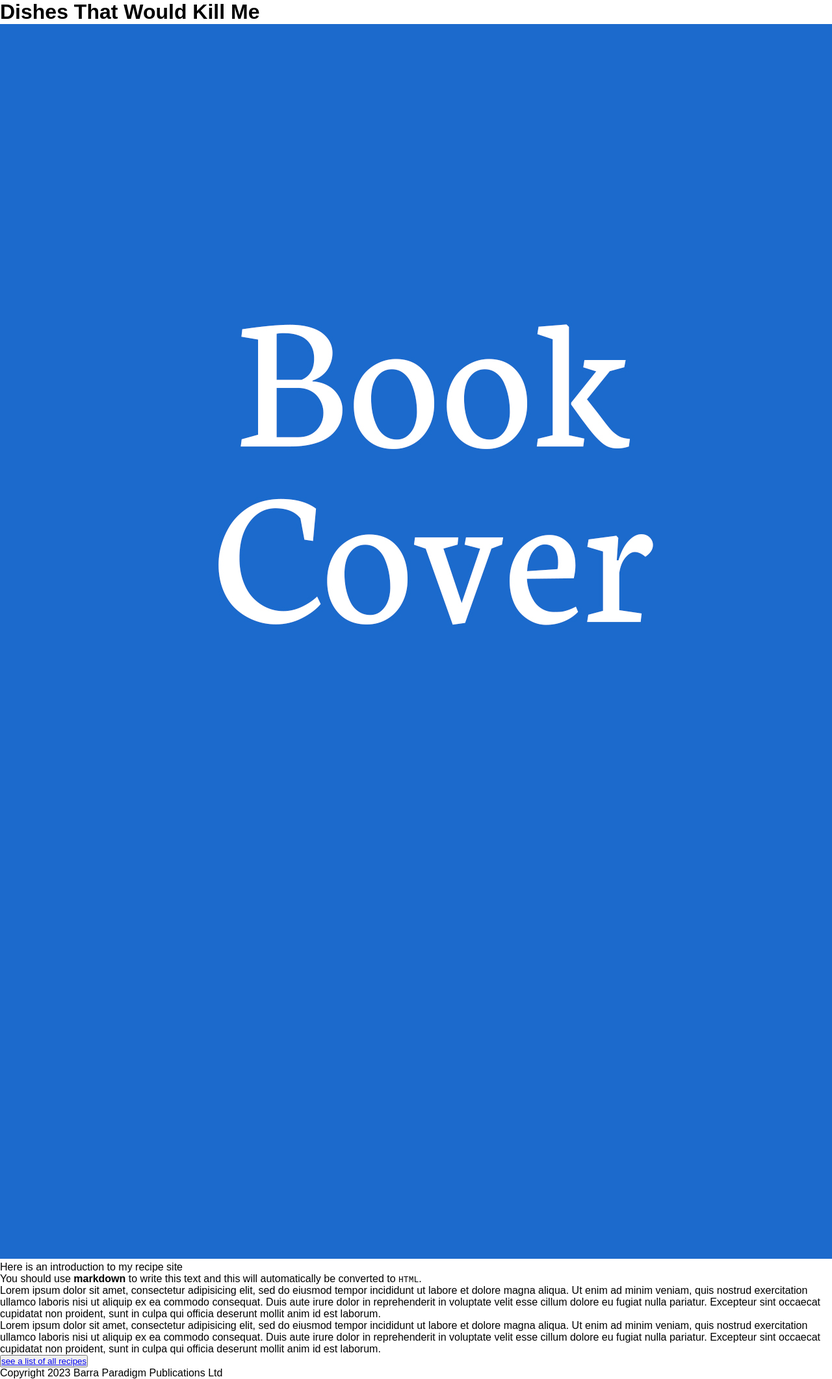
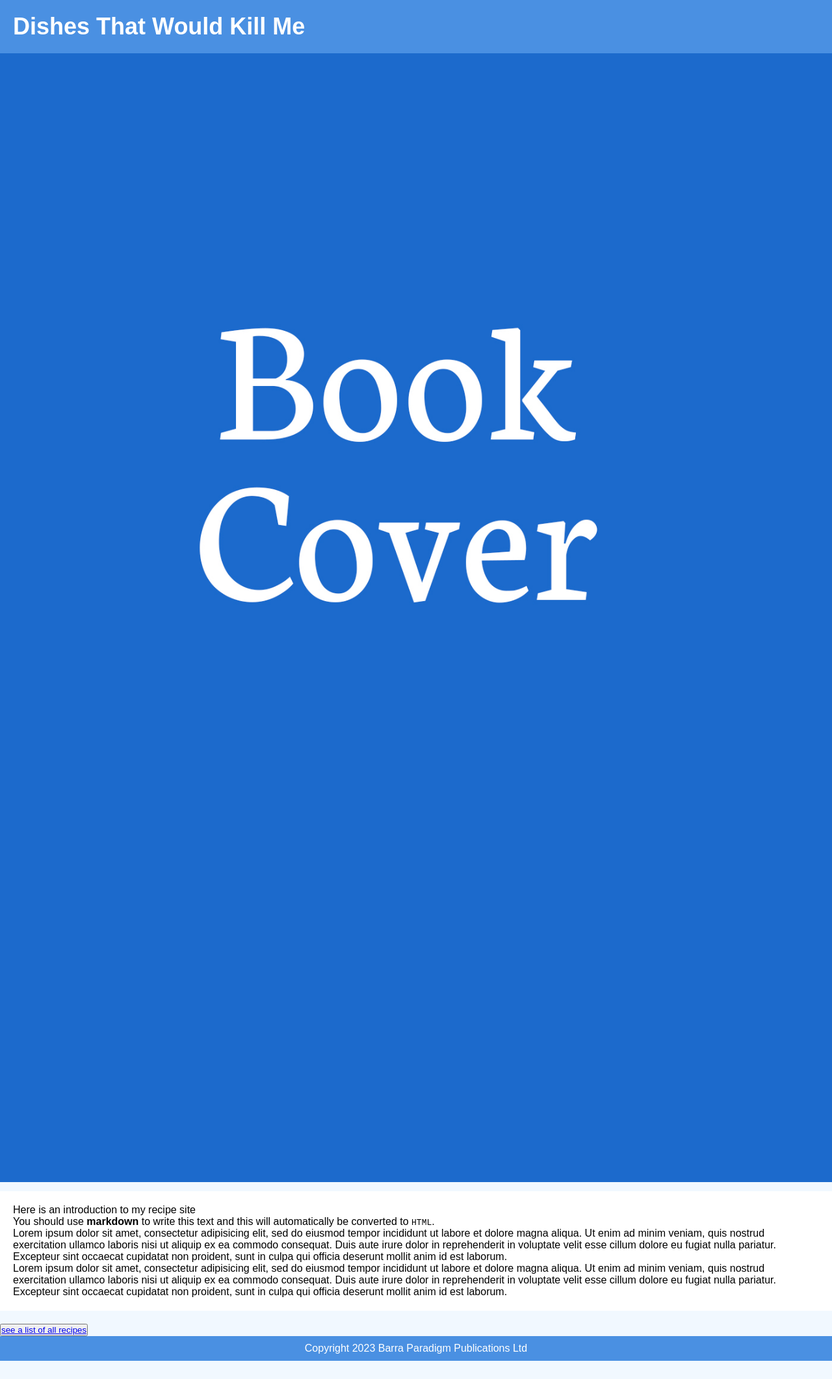
Before and after one commit to thomasgodfrey48/instantcrush, a Jekyll site: the page built from home/index.md, in a window 1280 px wide. Shown: the whole page at 65% size. Built offline with Jekyll 4.4.1, drawn with Linux system fonts in a browser that asks for light colours; after the commit the page ends 2094 px from its top, so only the background shows below that.

Commit message:
Update recipes.css

```diff
--- a/styles/recipes.css
+++ b/styles/recipes.css
@@ -1,4 +1,4 @@
-/*! CSS bare bones for recipes site */
+//*! CSS bare bones for recipes site */
 
  html {
   font-family: sans-serif;
@@ -12,4 +12,79 @@
   box-sizing: border-box;
 }
 
-/* the rest is up to you */
+body {
+  background-color: #f1f8ff; /* light blue */
+}
+
+body {
+  font-family: Arial, sans-serif;
+}
+
+header {
+  background-color: #4a90e2; /* dark blue */
+  color: #fff; /* white */
+  padding: 20px;
+}
+
+h1 {
+  font-size: 36px;
+  margin: 0;
+}
+
+nav {
+  background-color: #d1eaf7; /* pale blue */
+  padding: 10px;
+}
+
+nav a {
+  color: #4a90e2; /* dark blue */
+  text-decoration: none;
+  margin-right: 20px;
+}
+
+nav a:hover {
+  text-decoration: underline;
+}
+
+section {
+  background-color: #fff; /* white */
+  padding: 20px;
+  margin-bottom: 20px;
+}
+
+h2 {
+  font-size: 24px;
+  margin: 0 0 10px;
+}
+
+img {
+  max-width: 100%;
+  height: auto;
+  margin-bottom: 10px;
+}
+
+ul {
+  list-style: none;
+  margin: 0;
+  padding: 0;
+}
+
+li {
+  margin-bottom: 5px;
+}
+
+ol {
+  margin: 0;
+  padding: 0 0 0 20px;
+}
+
+li {
+  margin-bottom: 5px;
+}
+
+footer {
+  background-color: #4a90e2; /* dark blue */
+  color: #fff; /* white */
+  padding: 10px;
+  text-align: center;
+}
```
